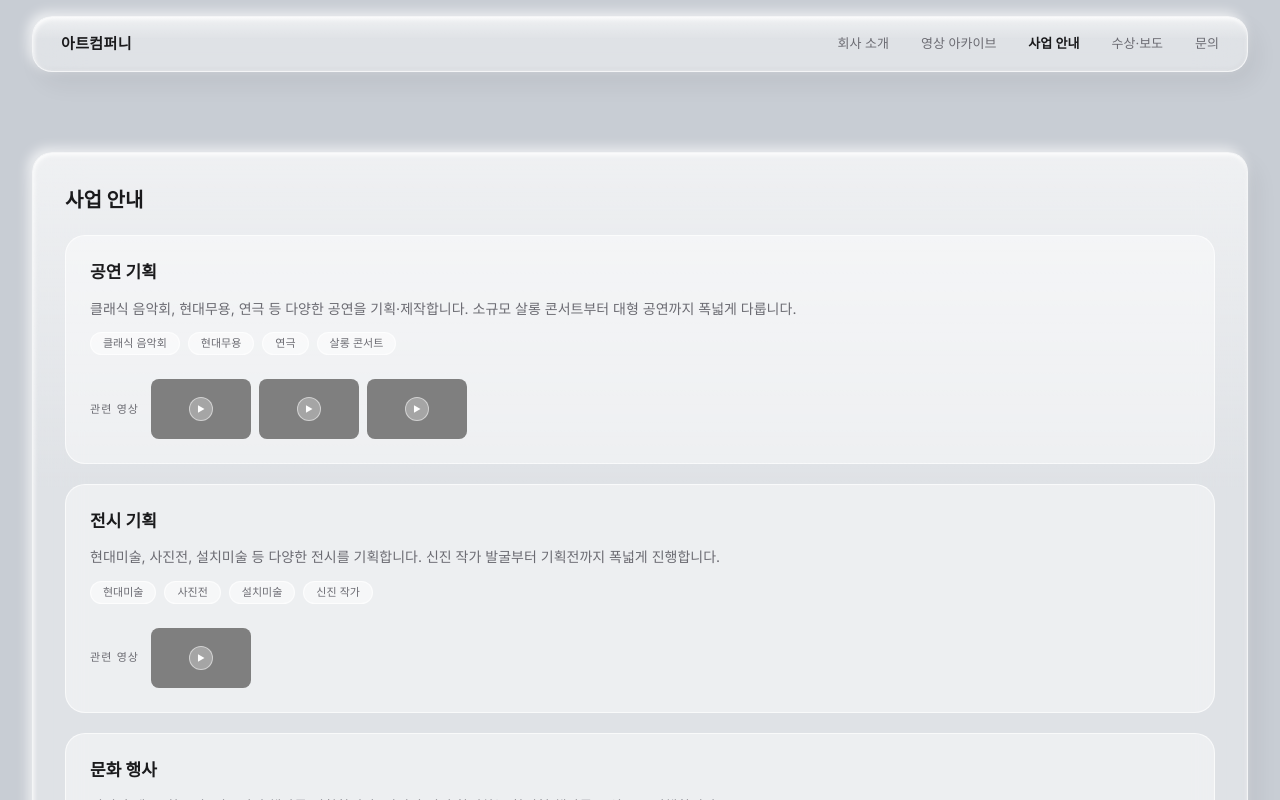
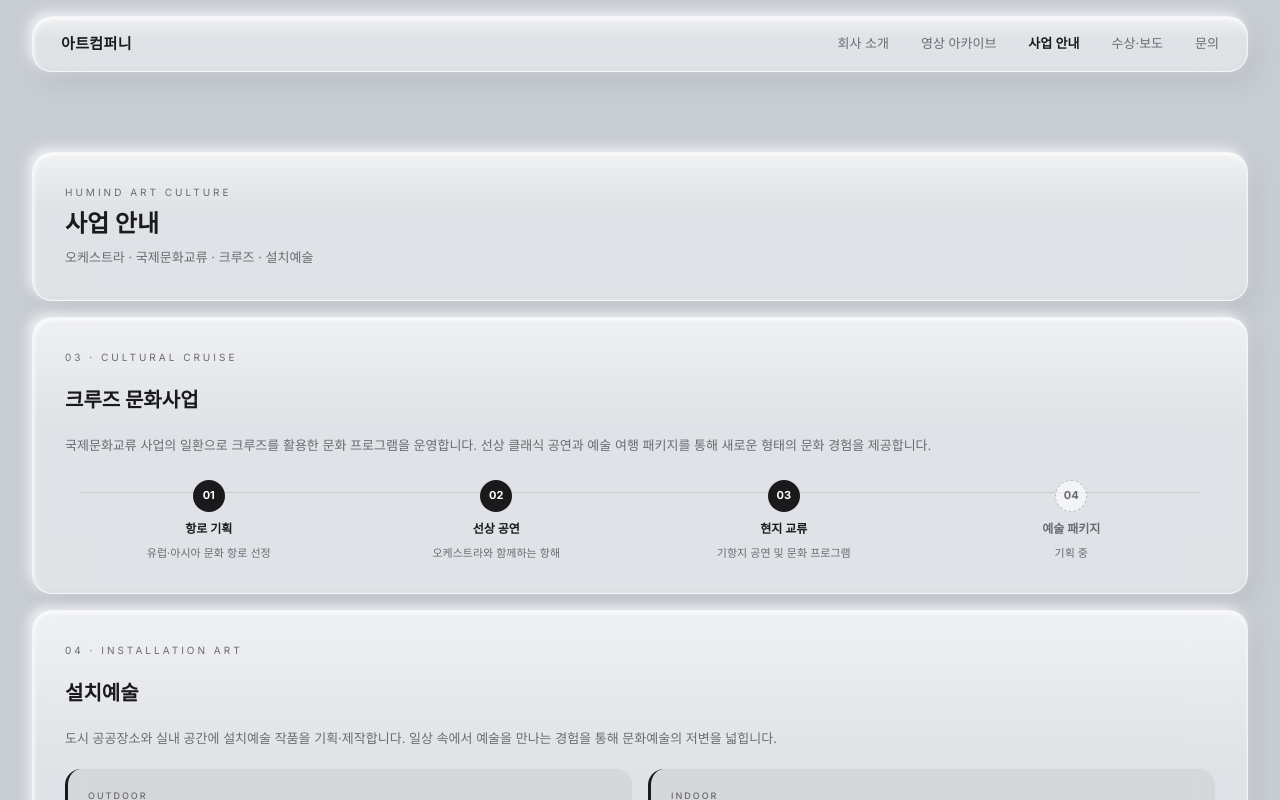
Before and after one commit to ccrrff/humindartculture, a Next.js app: page /business in a window 1280 px wide. Shown: the top 800 px of the page. Built offline with nearby package versions, Linux system fonts and the light colour scheme; grey boxes are pictures that could not be loaded.

Commit message:
feat: rewrite business page with 4-section layout

```diff
--- a/src/app/business/page.tsx
+++ b/src/app/business/page.tsx
@@ -1,31 +1,21 @@
-import BusinessVideos from '@/components/BusinessVideos';
-import { businessItems } from '@/data/business';
 import { videos } from '@/data/videos';
+import BusinessPageHeader from '@/components/business/BusinessPageHeader';
+import OrchestraSection from '@/components/business/OrchestraSection';
+import InternationalSection from '@/components/business/InternationalSection';
+import CruiseSection from '@/components/business/CruiseSection';
+import InstallationSection from '@/components/business/InstallationSection';
 
 export default function BusinessPage() {
+  const orchestraVideos = videos.filter((v) => v.category === '오케스트라');
+  const internationalVideos = videos.filter((v) => v.category === '국제교류');
+
   return (
-    <div className="glass p-8 rounded-[28px] flex flex-col gap-5">
-      <h1 className="text-[20px] font-bold text-[var(--text-main)]">사업 안내</h1>
-      {businessItems.map((item) => (
-        <div
-          key={item.id}
-          className="p-6 rounded-[20px] bg-white/45 border border-white/65 flex flex-col gap-3"
-        >
-          <h2 className="text-[17px] font-semibold text-[var(--text-main)]">{item.title}</h2>
-          <p className="text-[14px] text-[var(--text-secondary)] leading-relaxed">{item.description}</p>
-          <div className="flex gap-2 flex-wrap">
-            {item.keywords.map((kw) => (
-              <span
-                key={kw}
-                className="text-[11px] bg-white/50 border border-white/70 rounded-full px-3 py-0.5 text-[var(--text-secondary)]"
-              >
-                {kw}
-              </span>
-            ))}
-          </div>
-          <BusinessVideos videos={videos} category={item.id} />
-        </div>
-      ))}
+    <div className="flex flex-col gap-4">
+      <BusinessPageHeader />
+      <OrchestraSection videos={orchestraVideos} />
+      <InternationalSection videos={internationalVideos} />
+      <CruiseSection />
+      <InstallationSection />
     </div>
   );
 }
```
